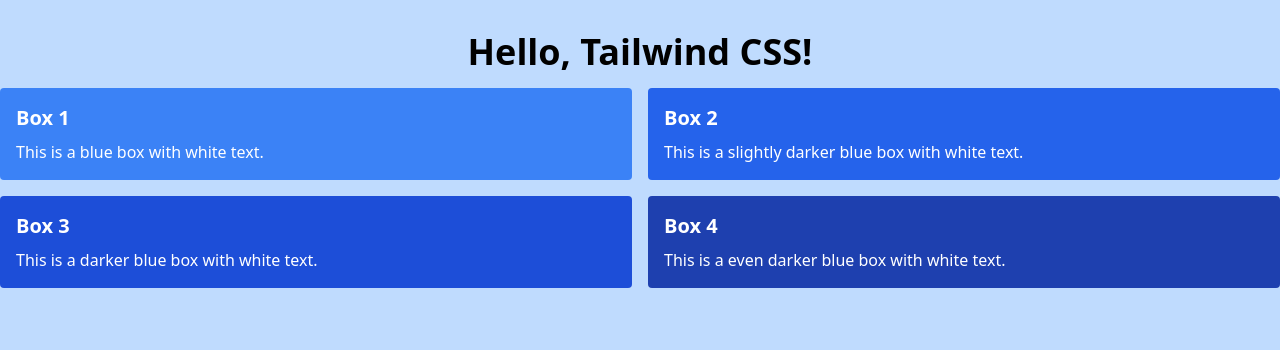
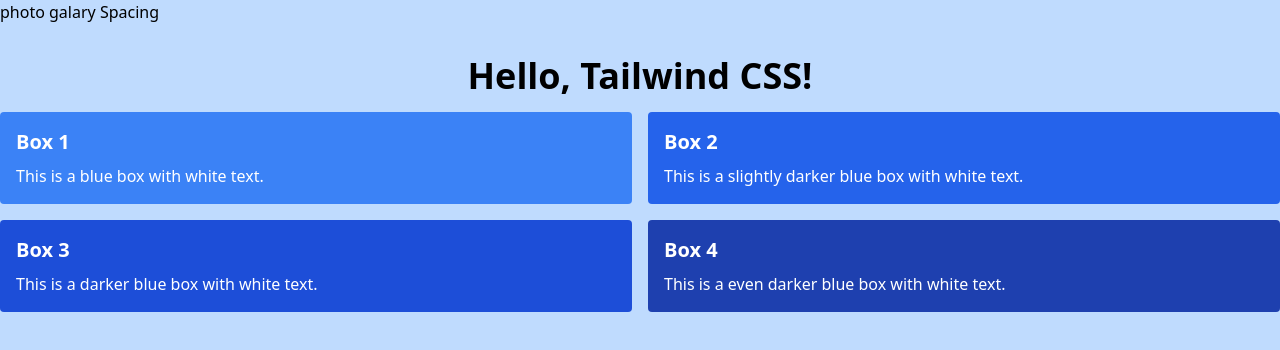
Before and after one commit to Omidcr77/Tailwind_Examples, a plain HTML site: page helloWorld.html in a window 1280 px wide. Drawn offline with nearby package versions, Linux system fonts and the light colour scheme.

Commit message:
Update helloWorld.html

```diff
--- a/helloWorld.html
+++ b/helloWorld.html
@@ -12,6 +12,8 @@
 </head>
 
 <body class="bg-blue-200">
+  <a href="index.html">photo galary</a>
+<a href="spacing.html">Spacing</a>
   <div class="container mx-auto">
     <h1 class="text-4xl font-bold mt-8 mb-4 text-center">Hello, Tailwind CSS!</h1>
 
```
